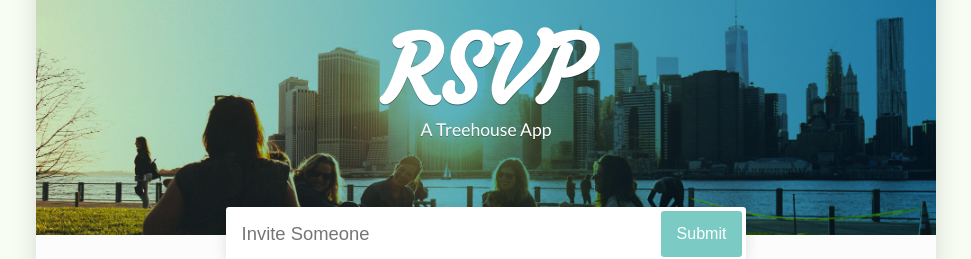
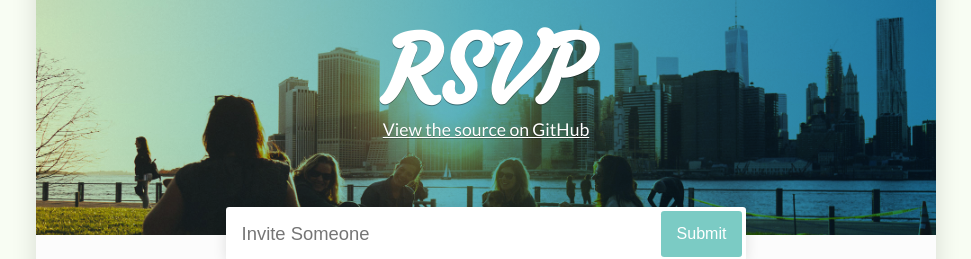
Before and after one commit to willgorham/demo-rsvp-app, a React (Create React App) app: page / in a window 1280 px wide. Shown: the part 85-344 px from the top of the page, without its empty margins (154-1125 px from the left). Built offline with nearby package versions, Linux system fonts and the light colour scheme.

Commit message:
Add Github link

```diff
--- a/src/App.js
+++ b/src/App.js
@@ -88,7 +88,7 @@ class App extends Component {
       <div className="App">
         <header>
           <h1>RSVP</h1>
-          <p>A Treehouse App</p>
+          <p><a className="github-link" href="https://willgorham.github.io/demo-rsvp-app/">View the source on GitHub</a></p>
           <NewInviteeForm
             pendingInvitee={this.state.pendingInvitee}
             handleNewInvitee={this.handleNewInvitee}
--- a/src/index.css
+++ b/src/index.css
@@ -171,6 +171,16 @@ td:last-child {
   font-size: 1.16em;
   color: rgb(118, 118, 118);
 }
+
+.github-link {
+  color: white;
+
+}
+
+.github-link:hover {
+  color: floralwhite;
+}
+
 /* pending */
 
 .pending {
```
Also changed, not shown: 1 other file (tests, documents, lock files or other folders).
